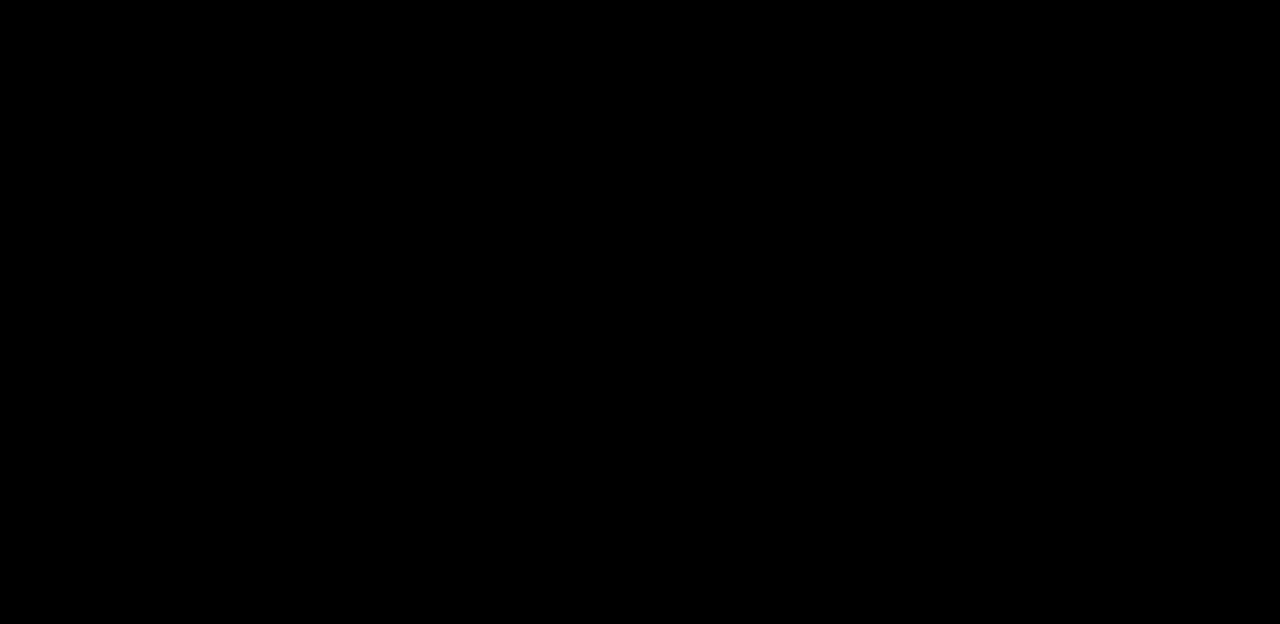
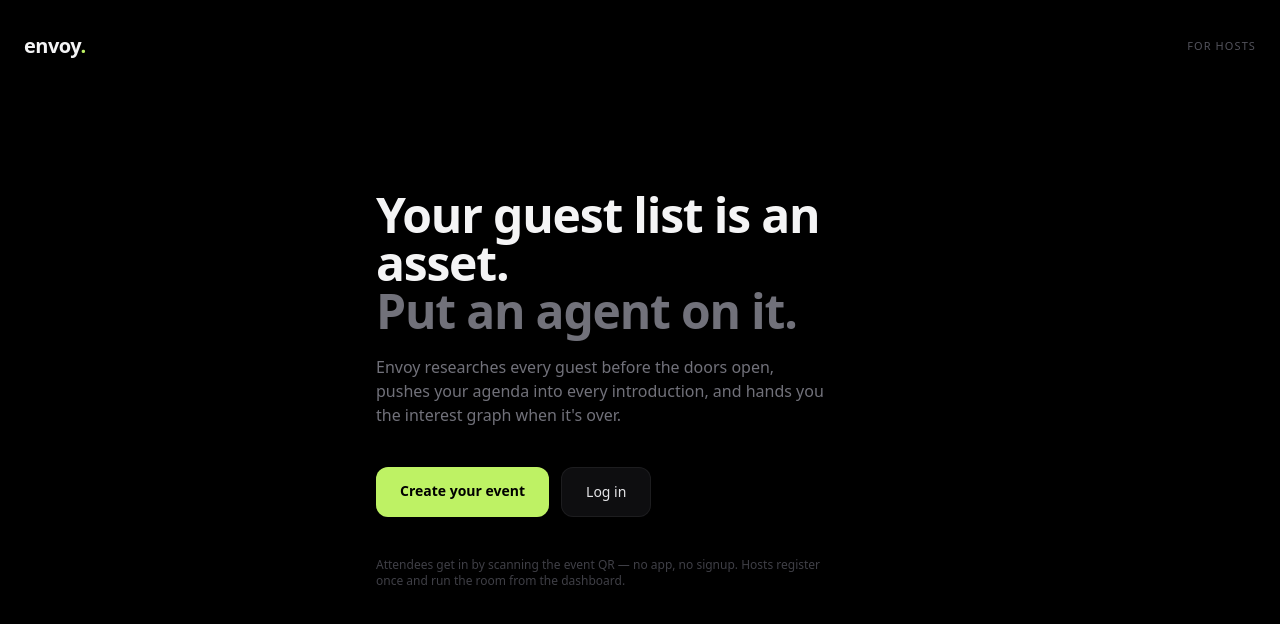
Before and after one commit to crg8888/event-connect, a Next.js app: page / in a window 1280 px wide. Before the commit this address had no page. Shown: the top 624 px of the page. Built offline with nearby package versions, Linux system fonts and the light colour scheme.

Commit message:
Root / is now an organizer landing page
- Logged-in attendees still get redirected to their room
- Everyone else sees: pitch headline, Create your event + Log in CTAs

```diff
--- a/src/app/page.tsx
+++ b/src/app/page.tsx
@@ -1,24 +1,70 @@
 "use client";
 
-import { useEffect } from "react";
+import { useEffect, useState } from "react";
+import Link from "next/link";
 import { useRouter } from "next/navigation";
+import Wordmark from "@/components/Wordmark";
 import { resolveIdentity } from "@/lib/identity";
 
 export default function Landing() {
   const router = useRouter();
+  const [checking, setChecking] = useState(true);
+
   useEffect(() => {
     (async () => {
+      // If an attendee happens to land here, send them to their room.
       const me = await resolveIdentity();
-      const slug =
-        new URLSearchParams(window.location.search).get("e") ?? me?.event;
       if (me && me.event) {
         router.replace(`/e/${me.event}/a/${me.id}`);
-      } else if (slug) {
-        router.replace(`/e/${slug}/claim`);
-      } else {
-        router.replace("/login");
+        return;
       }
+      setChecking(false);
     })();
   }, [router]);
-  return null;
+
+  if (checking) return null;
+
+  return (
+    <main className="min-h-screen flex flex-col">
+      <header className="px-6 pt-8 flex items-center justify-between">
+        <Wordmark className="text-xl" />
+        <span className="text-[11px] uppercase tracking-widest text-zinc-600">
+          for hosts
+        </span>
+      </header>
+
+      <section className="flex-1 flex flex-col justify-center px-6 pb-20 max-w-xl mx-auto w-full">
+        <h1 className="text-4xl md:text-5xl font-semibold tracking-tight leading-[1.05]">
+          Your guest list is an asset.
+          <br />
+          <span className="text-zinc-500">Put an agent on it.</span>
+        </h1>
+        <p className="text-zinc-500 mt-5 text-sm md:text-base max-w-md">
+          Envoy researches every guest before the doors open, pushes your agenda
+          into every introduction, and hands you the interest graph when it&apos;s
+          over.
+        </p>
+
+        <div className="mt-10 flex flex-col sm:flex-row gap-3">
+          <Link
+            href="/signup"
+            className="bg-lime-300 text-black font-semibold rounded-xl px-6 py-3.5 text-sm text-center hover:bg-lime-200"
+          >
+            Create your event
+          </Link>
+          <Link
+            href="/login"
+            className="bg-zinc-900/60 border border-zinc-800/60 text-zinc-200 font-medium rounded-xl px-6 py-3.5 text-sm text-center hover:border-lime-300/50"
+          >
+            Log in
+          </Link>
+        </div>
+
+        <p className="text-xs text-zinc-700 mt-10 max-w-md">
+          Attendees get in by scanning the event QR — no app, no signup.
+          Hosts register once and run the room from the dashboard.
+        </p>
+      </section>
+    </main>
+  );
 }
```
